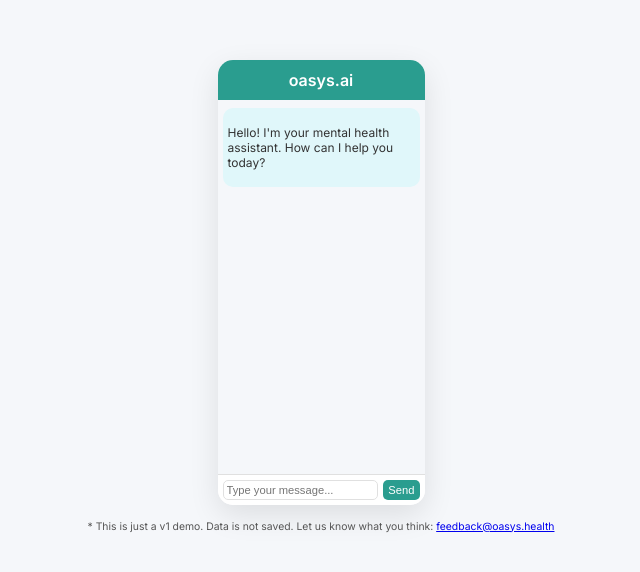
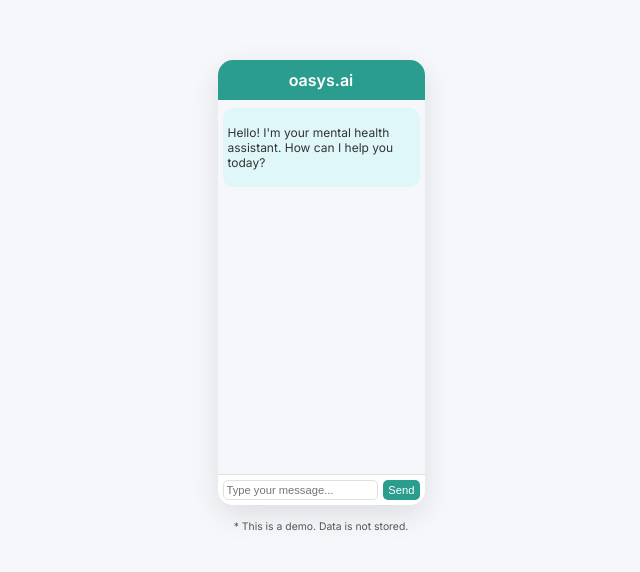
Before and after one commit to hashemabdou/oasys, a website: page index.html in a window 1280 px wide. Shown: the part 104-676 px from the top of the page, without its empty margins (319-959 px from the left). Drawn offline with Linux system fonts and the light colour scheme.

Commit message:
fixed fine print

```diff
--- a/index.html
+++ b/index.html
@@ -21,8 +21,7 @@
         </div>
     </div>
     <div class="fine-print">
-        * This is just a v1 demo. Data is not saved. Let us know what you think:
-        <a href="mailto:feedback@oasys.health">feedback@oasys.health</a>
+        * This is a demo. Data is not stored.
     </div>
     <script src="script.js"></script>
 </body>
```
